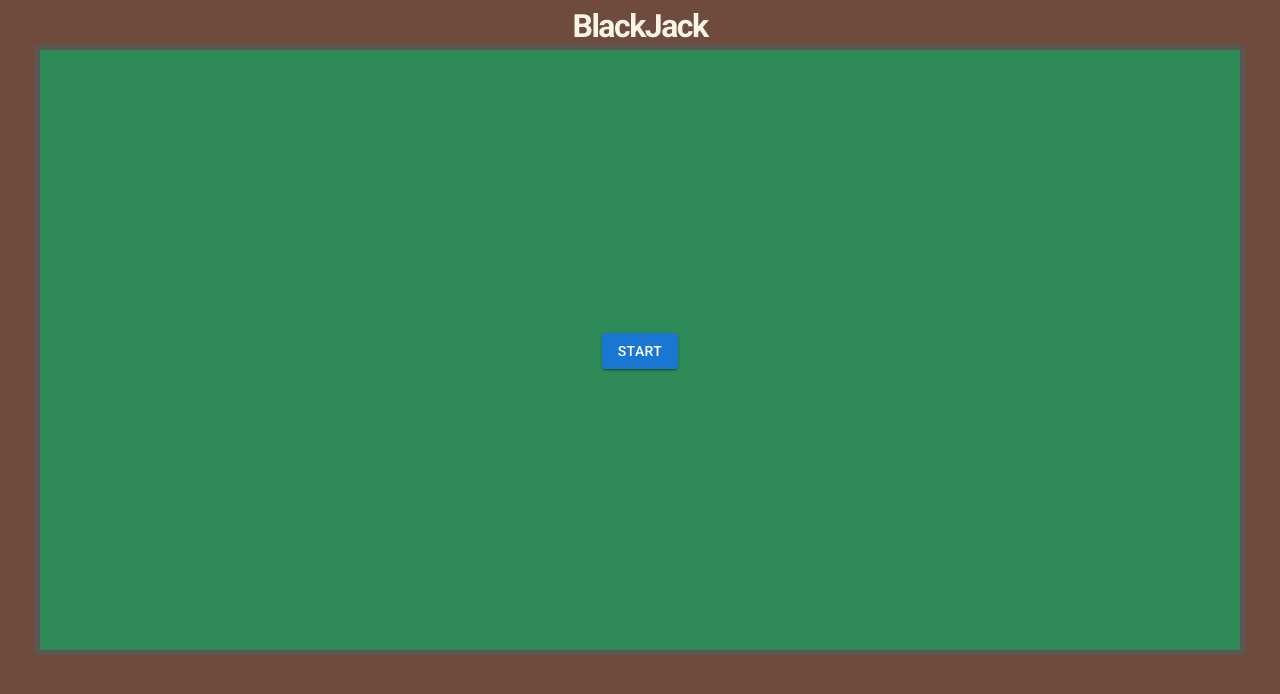
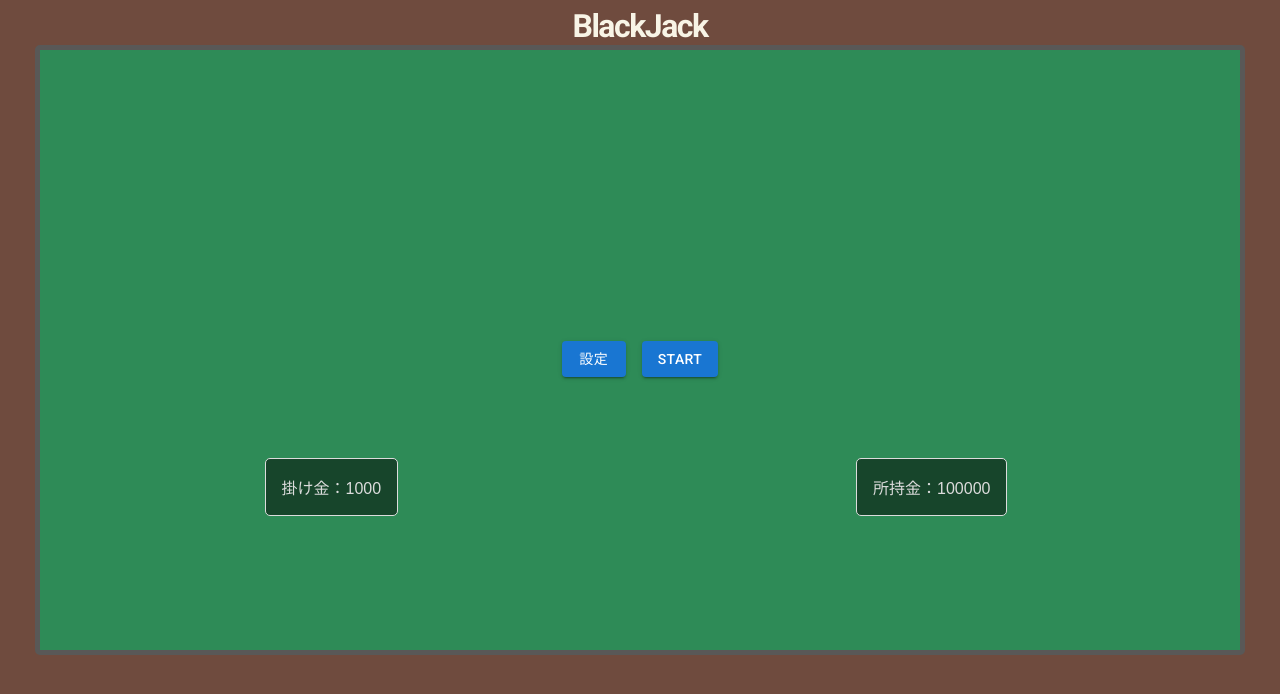
Before and after one commit to takayama-tomoaki/BlackJack, a React (Create React App) app: page / in a window 1280 px wide. Shown: the top 694 px of the page. Built offline with nearby package versions, Linux system fonts and the light colour scheme.

Commit message:
feat：掛け金設定ボタンの実装

```diff
--- a/src/App.js
+++ b/src/App.js
@@ -1,29 +1,46 @@
+import { Box, Button, Typography } from "@mui/material";
 import React, { useState } from "react";
+import BlackJack from "./BlackJack";
+import SettingButton from "./components/SettingButton";
+import ValueBox from "./components/ValueBox";
 import "./styles.css";
-import { Box, Button, Typography } from "@mui/material";
-import BlackJack from "./BlackJack";
 
 export default function App() {
   const [isGameStart, setIsGameStart] = useState(false);
+  const [betAmount, setBetAmount] = useState(1000);
+  const [money, setMoney] = useState(100000);
 
-  /**
-   * ゲームを開始状態にします。
-   */
-  const handleClick = () => setIsGameStart(true);
+  const handleBetAmountChange = (event, value) => {
+    setBetAmount(value);
+  };
 
-  // prettier-ignore
   return (
     <Box className="App">
       <Typography variant="h1">
         <Box className={"h1-header"}>BlackJack</Box>
       </Typography>
       <Box id="table">
-      {isGameStart ? (
-          <BlackJack />
+        {isGameStart ? (
+          <BlackJack betAmount={betAmount} handleBetAmountChange={handleBetAmountChange} />
         ) : (
-          <Box className="center-button">
-            <Button variant="contained" onClick={handleClick}>START</Button>
-          </Box>
+          <>
+            <Box className="center-button" display="flex" flexDirection="row" justifyContent="center" mt={1}>
+              <Box mx={1}>
+                <SettingButton betAmount={betAmount} handleBetAmountChange={handleBetAmountChange} />
+              </Box>
+              <Box mx={1}>
+                <Button variant="contained" onClick={() => setIsGameStart(true)}>
+                  START
+                </Button>
+              </Box>
+            </Box>
+            <Box mt={1} display="flex" flexDirection="row" justifyContent="space-around" style={{ marginTop: -200 }}>
+              <ValueBox text={`掛け金：${betAmount}`} />
+              <Box mx={1}>
+                <ValueBox text={`所持金：${money}`} />
+              </Box>
+            </Box>
+          </>
         )}
       </Box>
     </Box>
--- a/src/BlackJack.js
+++ b/src/BlackJack.js
@@ -1,10 +1,10 @@
+import { Box } from "@mui/material";
 import React, { useEffect, useReducer } from "react";
-import { Box } from "@mui/material";
-import PlayArea from "./components/PlayArea";
+import { Toaster, toast } from "react-hot-toast";
 import BlackJackButtons from "./components/BlackJackButtons";
 import GameProgressButton from "./components/GameProgressButton";
+import PlayArea from "./components/PlayArea";
 import * as BJUtils from "./utils/BlackJackUtils";
-import { Toaster, toast } from "react-hot-toast";
 
 /** デッキ初期値 */
 const initialDeck = BJUtils.getDeck(3);
@@ -92,7 +92,7 @@ function reducer(state, action) {
 /**
  * BlackJack コンポーネント
  */
-export default function BlackJack() {
+export default function BlackJack({ betAmount, handleBetAmountChange }) {
   const [state, dispatch] = useReducer(reducer, initialState);
 
   // カードを初期化します。
@@ -159,9 +159,11 @@ export default function BlackJack() {
   // TODO: 戻り値 undefind でいいのか TS 変更後に確認。
   function getButtons() {
     if (state.isDealersTurnEnd && state.isPlayersTurnEnd) {
-      return <GameProgressButton onClickNext={next} />;
+      return (
+        <GameProgressButton onClickNext={next} betAmount={betAmount} handleBetAmountChange={handleBetAmountChange} />
+      );
     } else if (!state.isPlayersTurnEnd) {
-      return <BlackJackButtons onClickHit={doHit} onClickStand={doStand} />;
+      return <BlackJackButtons onClickHit={doHit} onClickStand={doStand} betAmount={betAmount} />;
     }
   }
 
--- a/src/components/BlackJackButtons.js
+++ b/src/components/BlackJackButtons.js
@@ -1,5 +1,6 @@
+import { Box, Button } from "@mui/material";
 import React, { useEffect } from "react";
-import { Box, Button } from "@mui/material";
+import ValueBox from "./ValueBox";
 
 /**
  * ブラックジャックボタンコンポーネント
@@ -25,6 +26,7 @@ export default function BlackJackButtons(props) {
   }, []);
 
   return (
+    <>
       <Box display="flex" flexDirection="row" justifyContent="center" mt={1}>
         <Box mx={1}>
           <Button variant="contained" onClick={props.onClickHit}>
@@ -37,5 +39,14 @@ export default function BlackJackButtons(props) {
           </Button>
         </Box>
       </Box>
+      <Box mt={1} display="flex" flexDirection="row" justifyContent="space-around" style={{ marginTop: -100 }}>
+        <Box mx={1}>
+          <ValueBox text={`掛け金：${props.betAmount}`} />
+        </Box>
+        <Box mx={1}>
+          <ValueBox text={`所持金：`} />
+        </Box>
+      </Box>
+    </>
   );
 }
--- a/src/components/GameProgressButton.js
+++ b/src/components/GameProgressButton.js
@@ -1,5 +1,7 @@
-import React, { useEffect } from "react";
 import { Box, Button } from "@mui/material";
+import React from "react";
+import SettingButton from "./SettingButton";
+import ValueBox from "./ValueBox";
 
 /**
  * ゲーム進行ボタンコンポーネント
@@ -10,10 +12,25 @@ import { Box, Button } from "@mui/material";
  */
 export default function GameProgressButton(props) {
   return (
-    <Box mt={1}>
-      <Button variant="contained" onClick={props.onClickNext}>
-        NEXT
-      </Button>
-    </Box>
+    <>
+      <Box display="flex" flexDirection="row" justifyContent="center" mt={1}>
+        <Box mx={1}>
+          <SettingButton betAmount={props.betAmount} handleBetAmountChange={props.handleBetAmountChange} />
+        </Box>
+        <Box mx={1}>
+          <Button variant="contained" onClick={props.onClickNext}>
+            NEXT
+          </Button>
+        </Box>
+      </Box>
+      <Box mt={1} display="flex" flexDirection="row" justifyContent="space-around" style={{ marginTop: -100 }}>
+        <Box mx={1}>
+          <ValueBox text={`掛け金：${props.betAmount}`} />
+        </Box>
+        <Box mx={1}>
+          <ValueBox text={`所持金：`} />
+        </Box>
+      </Box>
+    </>
   );
 }
--- /dev/null
+++ b/src/components/SettingButton.js
@@ -0,0 +1,34 @@
+import { Button } from "@mui/material";
+import React, { useState } from "react";
+import SettingDialog from "./SettingDialog";
+
+/**
+ * 掛け金設定のダイアログのコンポーネント。
+ * @param isOpen 開いているかどうか。
+ * @param onClose 閉じるための関数。
+ * @param betAmount 掛け金。
+ * @param onChange 掛け金変更する関数。
+ * @returns
+ */
+const SettingButton = ({ betAmount, handleBetAmountChange }) => {
+  const [isOpen, setIsOpen] = useState(false);
+  const handleDialogClose = () => {
+    setIsOpen(false);
+  };
+
+  return (
+    <>
+      <Button variant="contained" onClick={() => setIsOpen(true)}>
+        設定
+      </Button>
+      <SettingDialog
+        isOpen={isOpen}
+        onClose={handleDialogClose}
+        betAmount={betAmount}
+        onChange={handleBetAmountChange}
+      />
+    </>
+  );
+};
+
+export default SettingButton;
--- /dev/null
+++ b/src/components/SettingDialog.js
@@ -0,0 +1,40 @@
+import {
+  Button,
+  Dialog,
+  DialogActions,
+  DialogContent,
+  DialogContentText,
+  DialogTitle,
+  Slider,
+  Typography
+} from "@mui/material";
+import React from "react";
+
+/**
+ * 掛け金設定のダイアログのコンポーネント。
+ * @param isOpen 開いているかどうか。
+ * @param onClose 閉じるための関数。
+ * @param betAmount 掛け金。
+ * @param onChange 掛け金変更する関数。
+ * @returns
+ */
+const SettingDialog = ({ isOpen, onClose, betAmount, onChange }) => {
+  return (
+    <Dialog open={isOpen} onClose={onClose} fullWidth={true} maxWidth="sm">
+      <DialogTitle>掛け金設定</DialogTitle>
+      <DialogContent>
+        <DialogContentText>
+          <Typography id="bet_amount">bet: {betAmount}</Typography>
+        </DialogContentText>
+        <Slider value={betAmount} min={0} max={10000} step={100} onChange={onChange} />
+      </DialogContent>
+      <DialogActions>
+        <Button variant="contained" onClick={onClose}>
+          決定
+        </Button>
+      </DialogActions>
+    </Dialog>
+  );
+};
+
+export default SettingDialog;
--- /dev/null
+++ b/src/components/ValueBox.js
@@ -0,0 +1,18 @@
+import { Box, Typography } from "@mui/material";
+import React from "react";
+
+/**
+ * 値表示用のコンポーネントを表します。
+ * @param text 表示する値。
+ */
+const ValueBox = ({ text }) => {
+  return (
+    <Box className="boxColor" mx={1} p={2}>
+      <Typography variant="h7" color={"#dcdcdc"}>
+        {text}
+      </Typography>
+    </Box>
+  );
+};
+
+export default ValueBox;
--- a/src/styles.css
+++ b/src/styles.css
@@ -19,6 +19,10 @@ html {
   margin-top: 0;
   color: #f8f4e6;
 }
+.bet {
+  font-size: 24px;
+  color: #f8f4e6;
+}
 
 #table {
   width: 95%;
@@ -27,6 +31,12 @@ html {
   border: 5px solid #595857;
   border-radius: 5px;
   margin: auto;
+}
+
+.boxColor {
+  border: 1px solid #dcdcdc;
+  border-radius: 5px;
+  background-color: rgba(0, 0, 0, 0.5);
 }
 
 .center-button {
```
Lines whose indentation alone changed are shown as unchanged.
